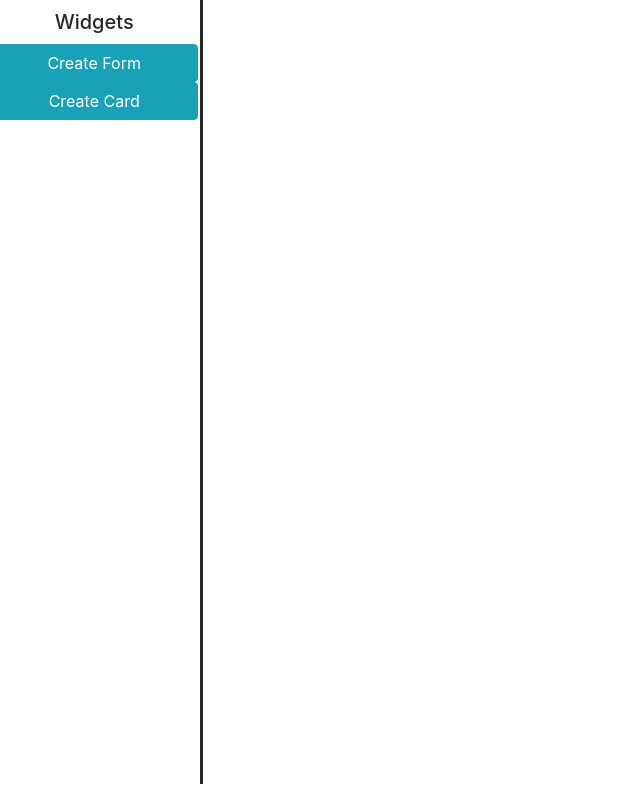
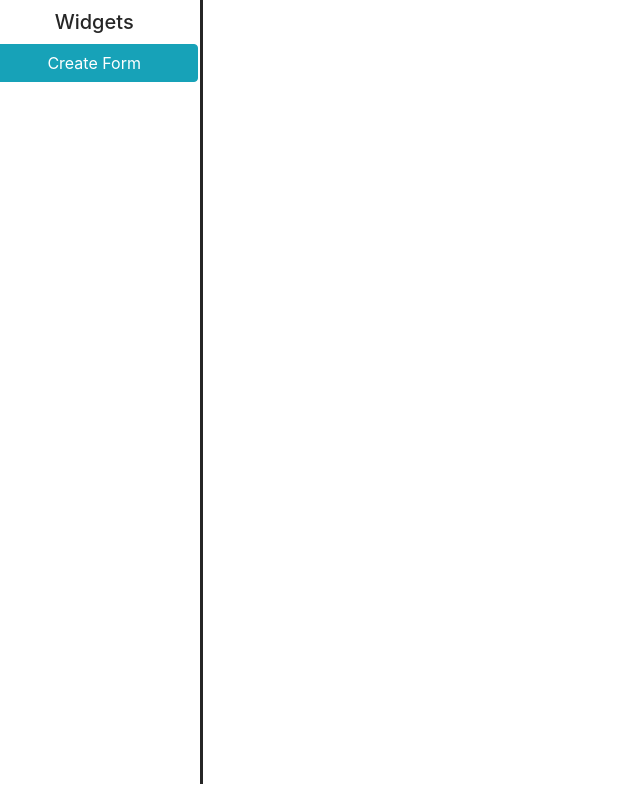
Before and after one commit to pranayag15/drag, a React (Create React App) app: page / in a window 1280 px wide. Shown: the whole page, without its empty margins (0-640 px from the left). Built offline with nearby package versions, Linux system fonts and the light colour scheme.

Commit message:
Revert "structure modified"
This reverts commit 3ebc3d3a0419a6e1b8fa7f98907d9b977fce342b.

```diff
--- a/src/App.js
+++ b/src/App.js
@@ -27,14 +27,14 @@ class App extends Component {
       <Router>
         <Provider store={store}>
           <switch>
-            <Route exact path="/">
+            <Route path="/">
               <div className="row">
                 <div style={{ borderStyle: "none solid", "height": "98vh", "paddingLeft": "25px", padding: "2px", paddingTop: "10px" }} className="col-sm-2">
-                  {/* {this.state.molecule == "FORM" && <EditFormPanel widgetID={this.state.widgetID} />} */}
-                  <MoleculeList handleMolecule={this.handleMolecule} />
+                  {this.state.molecule == "FORM" && <EditFormPanel widgetID={this.state.widgetID} />}
+                  {!this.state.molecule && <MoleculeList handleMolecule={this.handleMolecule} />}
                 </div>
                 <div style={{ padding: "10px" }} className="col-sm-10">
-                  {/* {this.state.molecule && <div className="container-fluid">
+                  {this.state.molecule && <div className="container-fluid">
                     <center> <h4>Customize your {this.state.molecule.toLowerCase()}</h4> </center>
                     <center>
                       <button className="btn btn-success">
@@ -47,20 +47,9 @@ class App extends Component {
                     </center>
                     <br/>
                     <Playground />
-                  </div>} */}
+                  </div>}
                 </div>
               </div>
-            </Route>
-            <Route path="/createform" >
-              <div className="row">
-                  <div style={{ borderStyle: "none solid", "height": "98vh", "paddingLeft": "25px" }} className="col-sm-2">
-                    <EditFormPanel />
-                  </div>
-                  <div style={{ padding: "50px" }} className="col-sm-10">
-                    {/* <Renderedfrom/> */}
-                    {/* <Grid /> */}
-                  </div>
-                </div>
             </Route>
           </switch>
         </Provider>
--- a/src/components/Molecules/moleculeList.js
+++ b/src/components/Molecules/moleculeList.js
@@ -1,39 +1,23 @@
-import React, { Component } from "react";
-import { Button } from "antd";
-import { connect } from "react-redux";
-import { Link } from "react-router-dom";
-import { createNewWidget } from "../../actions/widget.actions";
+import React, { Component } from 'react'
+import { Button } from 'antd'
+import { connect } from 'react-redux'
+import {createNewWidget} from '../../actions/widget.actions'
 
 class MoleculeList extends Component {
-  handleMoleculeSelection = async (data) => {
-    let widgetId = Date.now();
-    await this.props.createNewWidget(data, widgetId);
-  };
+    handleMoleculeSelection = async(data) => {
+        let widgetId = Date.now()
+        await this.props.createNewWidget(data, widgetId)
+        this.props.handleMolecule(data, widgetId)
+    }
     render() {
         return (
             <div>
-        <center>
-          {" "}
-          <h5>Widgets </h5>
-        </center>
-        <Link to="/createform">
-          <button
-            onClick={() => this.handleMoleculeSelection("FORM")}
-            className="btn btn-info btn-block"
-          >
+                <center> <h5>Widgets </h5></center>
+                <button onClick={() => this.handleMoleculeSelection("FORM")} className="btn btn-info btn-block" >
                     Create Form
                 </button>
-        </Link>
-        <Link to="/createcard">
-          <button
-            onClick={() => this.handleMoleculeSelection("CARD")}
-            className="btn btn-info btn-block"
-          >
-            Create Card
-          </button>
-        </Link>
             </div>
-    );
+        )
     }
 }
 
@@ -46,5 +30,5 @@ const mapDispatchToProps = (dispatch) => ({
 });
 
 export default connect(mapStateToProps, {
-  createNewWidget,
+    createNewWidget
 })(MoleculeList);
```
Lines whose indentation alone changed are shown as unchanged.
